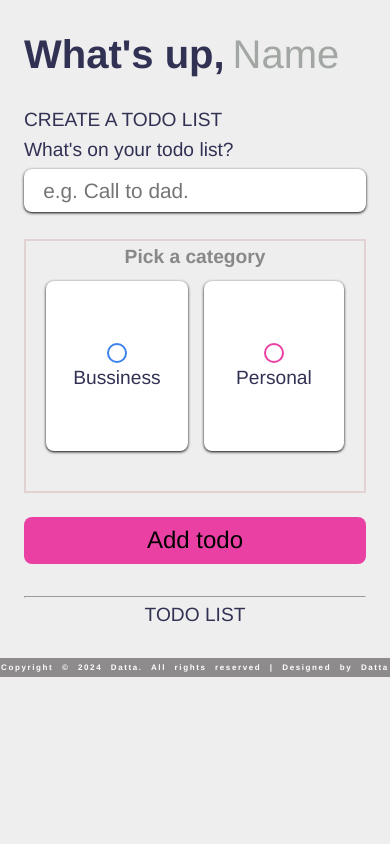
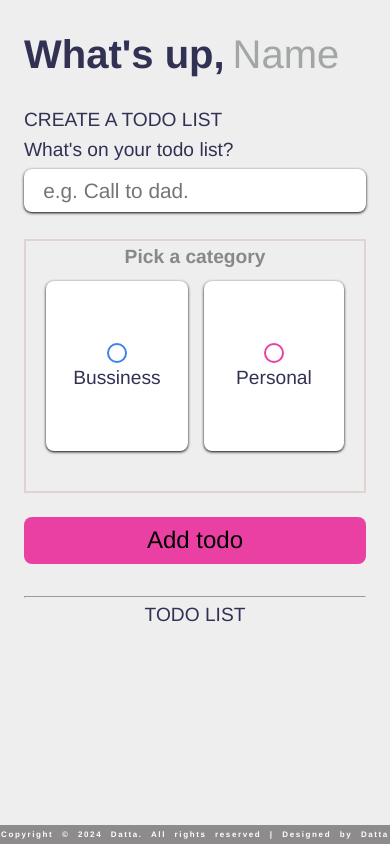
Before and after one commit to dattakale21/To-Do-List, a plain HTML site: page index.html in a window 390 px wide. Drawn offline with Linux system fonts and the light colour scheme.

Commit message:
some changes

```diff
--- a/main.css
+++ b/main.css
@@ -31,6 +31,14 @@ button {
 body {
     background: var(--light);
     color: var(--dark);
+    height: 100%;
+    margin: 0;
+    padding: 0;
+}
+
+.main {
+    min-height: 100%;
+    position: relative;
 }
 
 /* for each section, total there are 3 sections- greeting,create-todo, todo-list*/
@@ -206,6 +214,7 @@ input:checked~.bubble::after {
 
 .todo-list .list {
     margin: 1rem 0;
+    overflow: auto;
 }
 
 .todo-list .todo-item {
@@ -270,7 +279,7 @@ input:checked~.bubble::after {
 
 
 #foot {
-    position: absolute;
+    position: relative;
     bottom: 0;
     width: 98vw;
     background-color: rgb(142, 139, 141);
@@ -386,4 +395,23 @@ input:checked~.bubble::after {
     }
 }
 
+@media (max-width: 412px) and (max-height: 914px) {
+    #foot {
+        position: fixed;
+        bottom: 0;
+        width: 100%;
+    }
+}
+
+
+@media (max-height: 534px) {
+
+    .create-todo input[type="submit"]{
+        margin-top: 10%;
+    }
+
+}
+
+
+
 /* CODE BY:- Datta kale */
```
